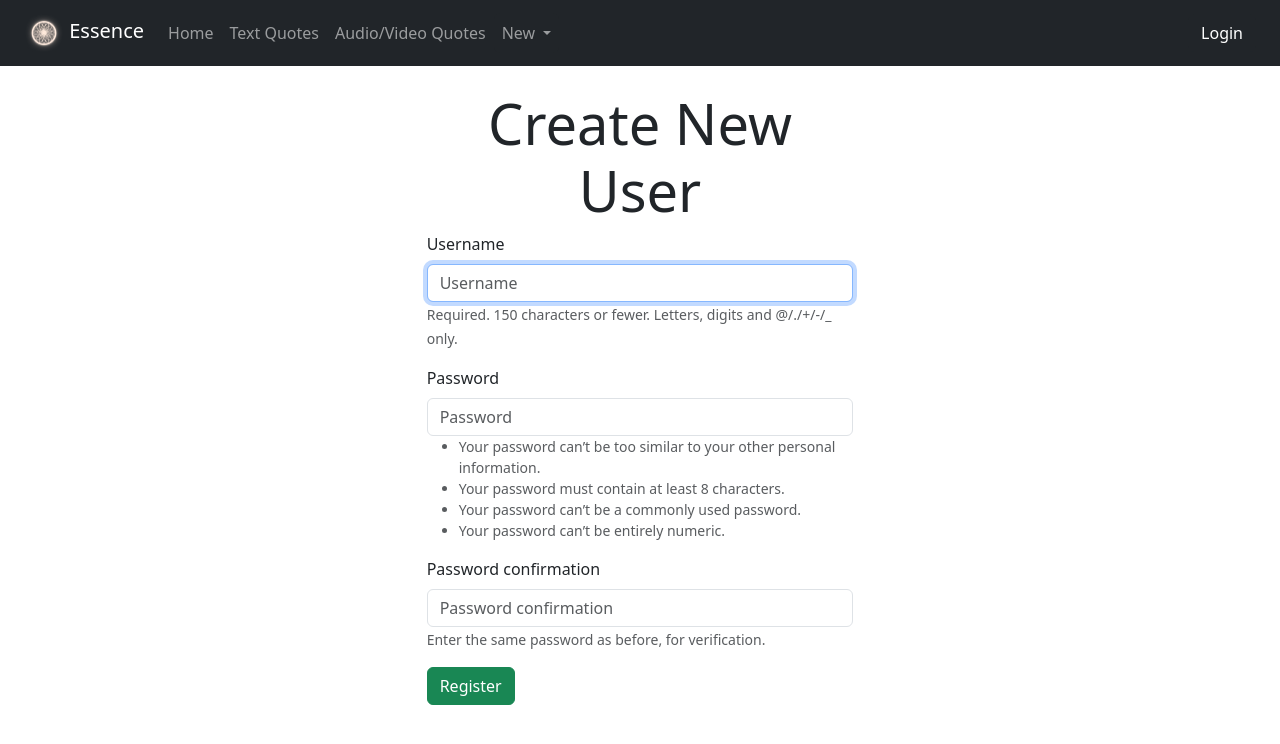
After one commit to 8888q/essence_site, a Django app: page /essence/register/ in a window 1280 px wide. The commit adds this page. Shown: the top 744 px of the page. Run offline with Django 4.2, Linux system fonts and the light colour scheme; some libraries are stand-ins or nearby versions.

Commit message:
Added support for multiple users and finished frontend

```diff
--- a/essence/forms.py
+++ b/essence/forms.py
@@ -2,6 +2,28 @@ from typing import Any
 from django import forms
 from essence.models import YoutubeQuote, TextQuote
 from essence.youtubeapi import video_id, video_info
+from django.contrib.auth.forms import UserCreationForm
+from django.contrib.auth.models import User
+
+class RegisterForm(UserCreationForm):
+    class Meta:
+        model = User
+        fields = ["username", "password1", "password2"]
+        widgets = {
+            'username': forms.TextInput(attrs={
+                'class': "form-control",
+                'placeholder': 'Username'
+                }),
+            'password1': forms.PasswordInput(attrs={
+                'class': "form-control",
+                'placeholder': 'Password'
+                }),
+            'password2': forms.PasswordInput(attrs={
+                'class': "form-control",
+                'placeholder': 'Repeat Password'
+                }),
+        }
+
 
 class QuoteForm(forms.ModelForm):
     title = forms.CharField(max_length=200, widget=forms.TextInput(attrs={'placeholder': 'Title', 'class': 'form-control'}))
--- a/essence/models.py
+++ b/essence/models.py
@@ -3,7 +3,7 @@ from django.db.models import CheckConstraint, Q, F
 from django.utils import timezone
 from django.core import validators
 from django.core.exceptions import ValidationError
-
+from django.contrib.auth.models import User
 
 # Create your models here.
 class Quote(models.Model):
@@ -19,6 +19,7 @@ class YoutubeVideo(models.Model):
     length = models.IntegerField()
 
 class TextQuote(models.Model):
+    user = models.ForeignKey(User, on_delete=models.DO_NOTHING, default=1)
     metadata = models.OneToOneField(Quote, on_delete=models.CASCADE, primary_key=True)
     quote_text = models.TextField()
     author = models.CharField(max_length=200)
@@ -29,6 +30,7 @@ class TextQuote(models.Model):
 
 
 class YoutubeQuote(models.Model):
+    user = models.ForeignKey(User, on_delete=models.DO_NOTHING, default=1)
     metadata = models.OneToOneField(Quote, on_delete=models.CASCADE)
     youtube_id = models.ForeignKey(YoutubeVideo, on_delete=models.DO_NOTHING)
     start_seconds = models.IntegerField(validators=[validators.MinValueValidator(0)])
--- a/essence/templates/essence/base.html
+++ b/essence/templates/essence/base.html
@@ -47,6 +47,11 @@
                     </ul>
                 </div>
             </div>
+            {%if user.is_authenticated %}
+            <a class="btn btn-dark text-decoration-none mx-4" href="{% url 'logout' %}"> Logout</a>
+            {%else%}
+            <a class="btn btn-dark text-decoration-none mx-4" href="{% url 'login' %}"> Login</a>
+            {%endif%}
         </nav>
         <div id="content" class="pt-4 pb-4">
             {% block content %}
--- /dev/null
+++ b/essence/templates/essence/register.html
@@ -0,0 +1,12 @@
+{% extends "./base.html" %}
+{% load bootstrap5 %}
+{% block content %}
+<div class="col-4 mx-auto">
+    <h2 class="text-center display-4">Create New User</h2>
+    <form method="POST" class="form-group">
+        {% csrf_token %}
+        {% bootstrap_form form %}
+        <button type="submit" class="btn btn-success">Register</button>
+    </form>
+</div>
+{% endblock %}
--- a/essence/urls.py
+++ b/essence/urls.py
@@ -5,6 +5,7 @@ from . import views
 app_name = "essence"
 urlpatterns = [
     path("", views.IndexView.as_view(), name="index"),
+    path("register/", views.register, name="register"),
     path("newyt/", views.YoutubeQuoteCreateView.as_view(), name="youtube_create"),
     path("newtext/", views.TextQuoteCreateView.as_view(), name="text_create"),
     path("textquote/", views.TextQuoteIndexView.as_view(), name="text_index"),
--- a/essence/views.py
+++ b/essence/views.py
@@ -4,9 +4,26 @@ from django.forms.models import BaseModelForm
 from django.http import HttpResponse
 from django.views import generic
 from django.urls import reverse
+from django.shortcuts import render, redirect
 from .models import Quote, TextQuote, YoutubeQuote, YoutubeVideo
-from .forms import YoutubeQuoteForm, TextQuoteForm
+from .forms import YoutubeQuoteForm, TextQuoteForm, RegisterForm
 from .youtubeapi import video_id, video_info
+from django.contrib.auth import authenticate, login
+
+
+def register(request):
+    if request.method == "POST":
+        form = RegisterForm(request.POST)
+        print(form)
+        if form.is_valid():
+            form.save()
+            user = authenticate(request, username=form.cleaned_data["username"], password=form.cleaned_data["password1"])
+            login(request, user)
+            return redirect(reverse("essence:index"))
+    else:
+        form = RegisterForm()
+
+    return render(request, "essence/register.html", {"form":form})
 
 # Create your views here.
 class IndexView(generic.TemplateView):
@@ -14,8 +31,9 @@ class IndexView(generic.TemplateView):
 
     def get_context_data(self, **kwargs):
         context = super().get_context_data(**kwargs)
-        context["youtube"] = YoutubeQuote.objects.all()
-        context["text"] = TextQuote.objects.all()
+        if not self.request.user.is_anonymous:
+            context["youtube"] = YoutubeQuote.objects.filter(user=self.request.user)
+            context["text"] = TextQuote.objects.filter(user=self.request.user)
         return context
 
 class TextQuoteIndexView(generic.ListView):
@@ -23,7 +41,7 @@ class TextQuoteIndexView(generic.ListView):
     context_object_name = "quotes"
 
     def get_queryset(self) -> QuerySet[Any]:
-        return TextQuote.objects.all().order_by("-metadata__entry_timestamp")
+        return TextQuote.objects.filter(user=self.request.user).order_by("-metadata__entry_timestamp")
 
     def get_context_data(self, **kwargs: Any) -> dict[str, Any]:
         context = super().get_context_data(**kwargs)
@@ -36,7 +54,7 @@ class YoutubeQuoteIndexView(generic.ListView):
     context_object_name = "quotes"
 
     def get_queryset(self) -> QuerySet[Any]:
-        return YoutubeQuote.objects.all().order_by("-metadata__entry_timestamp")
+        return YoutubeQuote.objects.filter(user=self.request.user).order_by("-metadata__entry_timestamp")
 
     def get_context_data(self, **kwargs: Any) -> dict[str, Any]:
         context = super().get_context_data(**kwargs)
@@ -63,6 +81,7 @@ class YoutubeQuoteCreateView(generic.CreateView):
         quote = Quote(title=form.cleaned_data['title'], description=form.cleaned_data['description'])
         quote.save()
         ytquote.metadata = quote
+        ytquote.user = self.request.user
         ytquote.save()
 
         self.success_url = reverse("essence:youtube_detail", args=(ytquote.pk,))
@@ -89,6 +108,7 @@ class TextQuoteCreateView(generic.CreateView):
         quote = Quote(title=form.cleaned_data['title'], description=form.cleaned_data['description'])
         quote.save()
         text_quote.metadata = quote
+        text_quote.user = self.request.user
         text_quote.save()
 
         self.success_url = reverse("essence:text_detail", args=(text_quote.pk,))
--- a/essence_site/settings.py
+++ b/essence_site/settings.py
@@ -11,10 +11,13 @@ https://docs.djangoproject.com/en/4.2/ref/settings/
 """
 
 from pathlib import Path
+import os
 
 # Build paths inside the project like this: BASE_DIR / 'subdir'.
 BASE_DIR = Path(__file__).resolve().parent.parent
 
+LOGIN_REDIRECT_URL = '/essence/'
+LOGOUT_REDIRECT_URL = '/essence/'
 
 # Quick-start development settings - unsuitable for production
 # See https://docs.djangoproject.com/en/4.2/howto/deployment/checklist/
@@ -58,7 +61,7 @@ ROOT_URLCONF = 'essence_site.urls'
 TEMPLATES = [
     {
         'BACKEND': 'django.template.backends.django.DjangoTemplates',
-        'DIRS': [],
+        'DIRS': [os.path.join(BASE_DIR, 'templates')],
         'APP_DIRS': True,
         'OPTIONS': {
             'context_processors': [
--- a/essence_site/urls.py
+++ b/essence_site/urls.py
@@ -21,4 +21,5 @@ urlpatterns = [
     path('essence/', include('essence.urls')),
     path('admin/', admin.site.urls),
     path("__debug__/", include("debug_toolbar.urls")),
+    path("accounts/", include("django.contrib.auth.urls")),
 ]
```
Also changed, not shown: essence/templates/essence/index.html (+42 -9 lines), templates/registration/login.html (added, +17 -0 lines), db.sqlite3, essence/migrations/0011_textquote_user_youtubequote_user.py (added).
